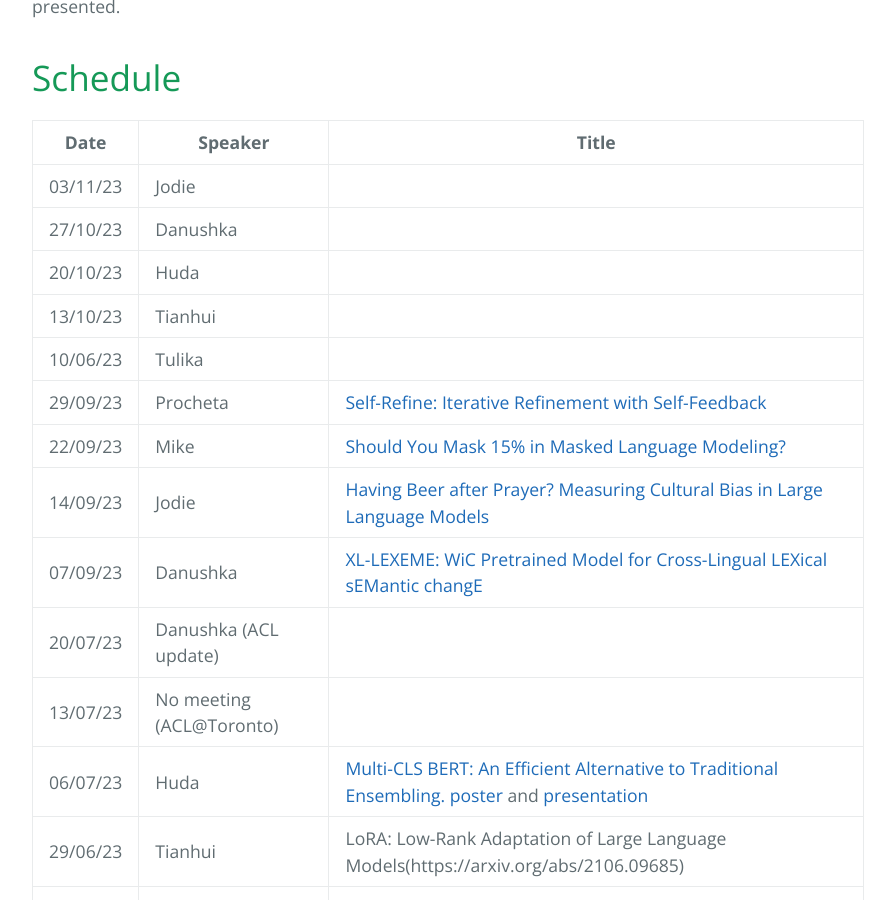
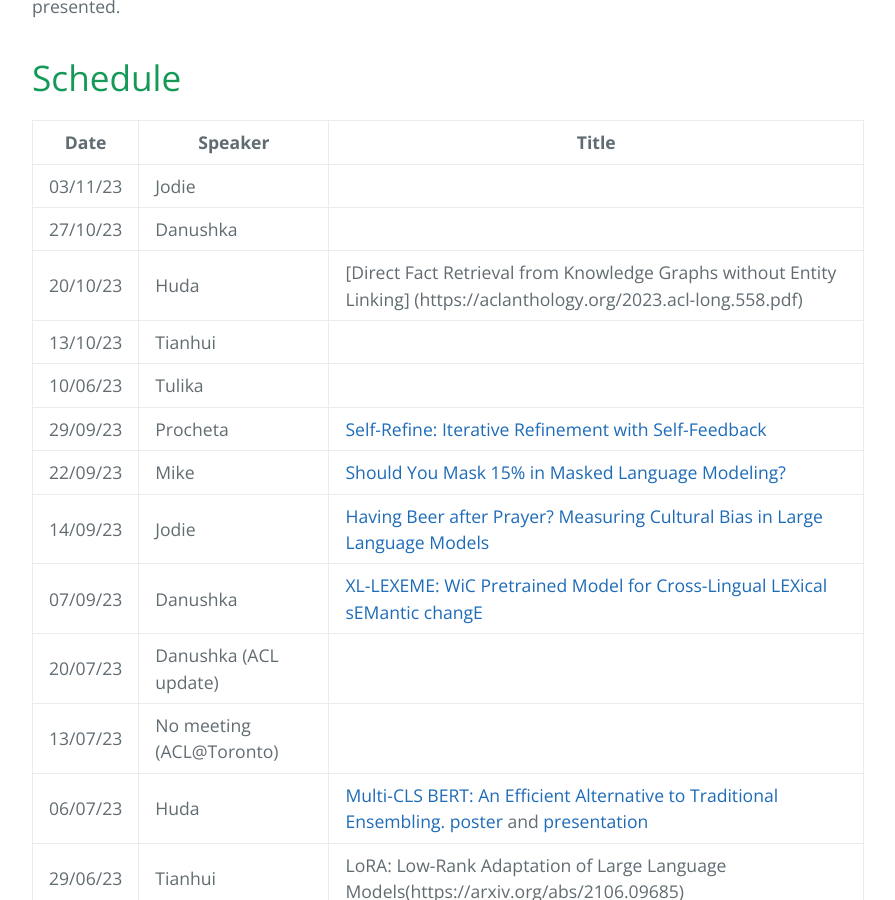
Before and after one commit to LivNLP/livnlp.github.io, a Jekyll site: the page built from reading.md, in a window 1280 px wide and 900 px high, scrolled down 454 px. Shown: the whole window, without its empty margins (192-1087 px from the left). Built offline with Jekyll 4.4.1, drawn with Linux system fonts in a browser that asks for light colours.

Commit message:
Update reading.md

```diff
--- a/reading.md
+++ b/reading.md
@@ -15,7 +15,7 @@ We meet on a weely basis to discuss recent research papers. Here is the schedule
 | ----- | ------- | ----- |
 | 03/11/23 | Jodie | |
 | 27/10/23 | Danushka | |
-| 20/10/23 | Huda | |
+| 20/10/23 | Huda |[Direct Fact Retrieval from Knowledge Graphs without Entity Linking] (https://aclanthology.org/2023.acl-long.558.pdf) |
 | 13/10/23 | Tianhui | |
 | 10/06/23 | Tulika | |
 | 29/09/23 | Procheta | [Self-Refine: Iterative Refinement with Self-Feedback](https://arxiv.org/abs/2303.17651)|
```
